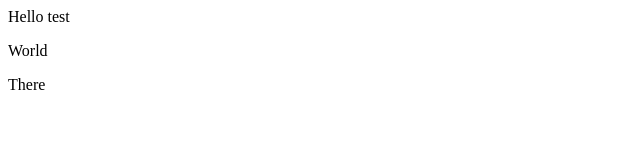
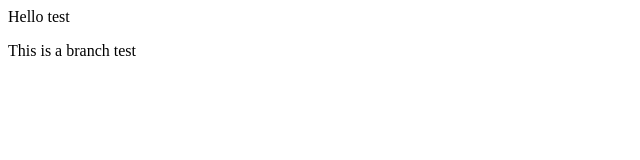
Before and after one commit to LouisBeven/demo-repo, a plain HTML site: page index.html in a window 1280 px wide. Shown: the whole page, without its empty margins (0-640 px from the left). Drawn offline with Linux system fonts and the light colour scheme.

Commit message:
Branch test

```diff
--- a/index.html
+++ b/index.html
@@ -1,3 +1,3 @@
 <div>Hello test</div>
-<p>World</p>
-<p>There</p>
+
+<p>This is a branch test</p>
```
